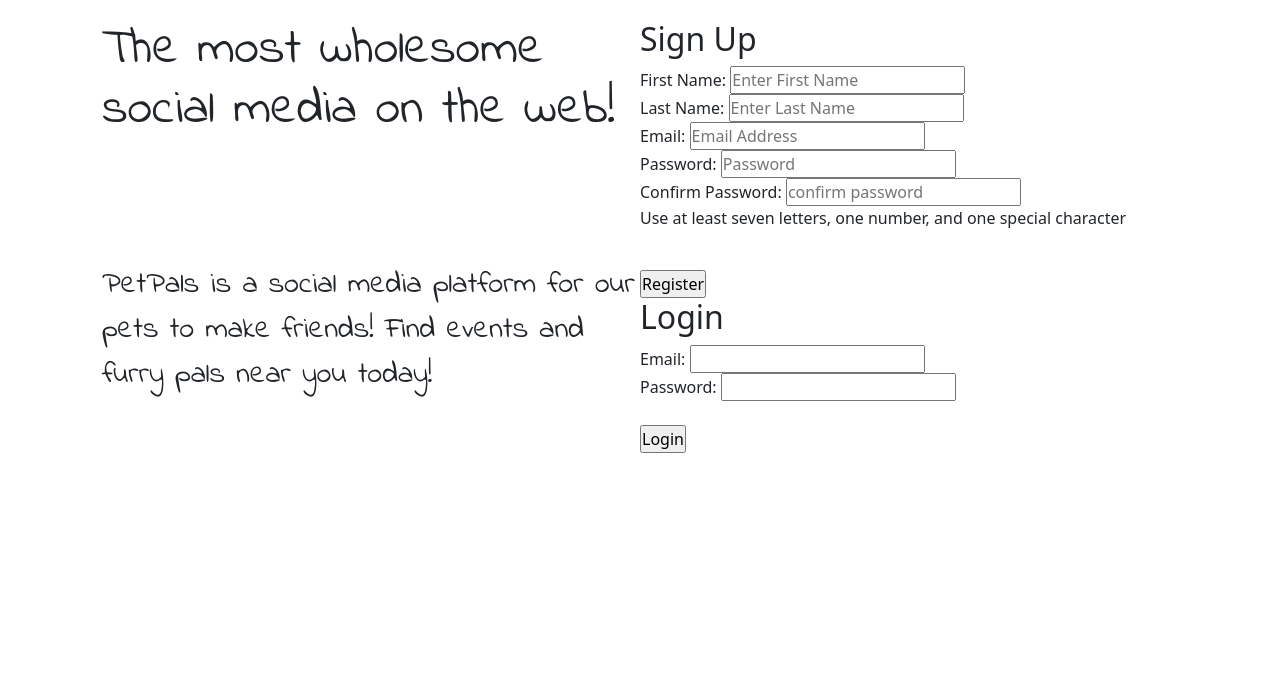
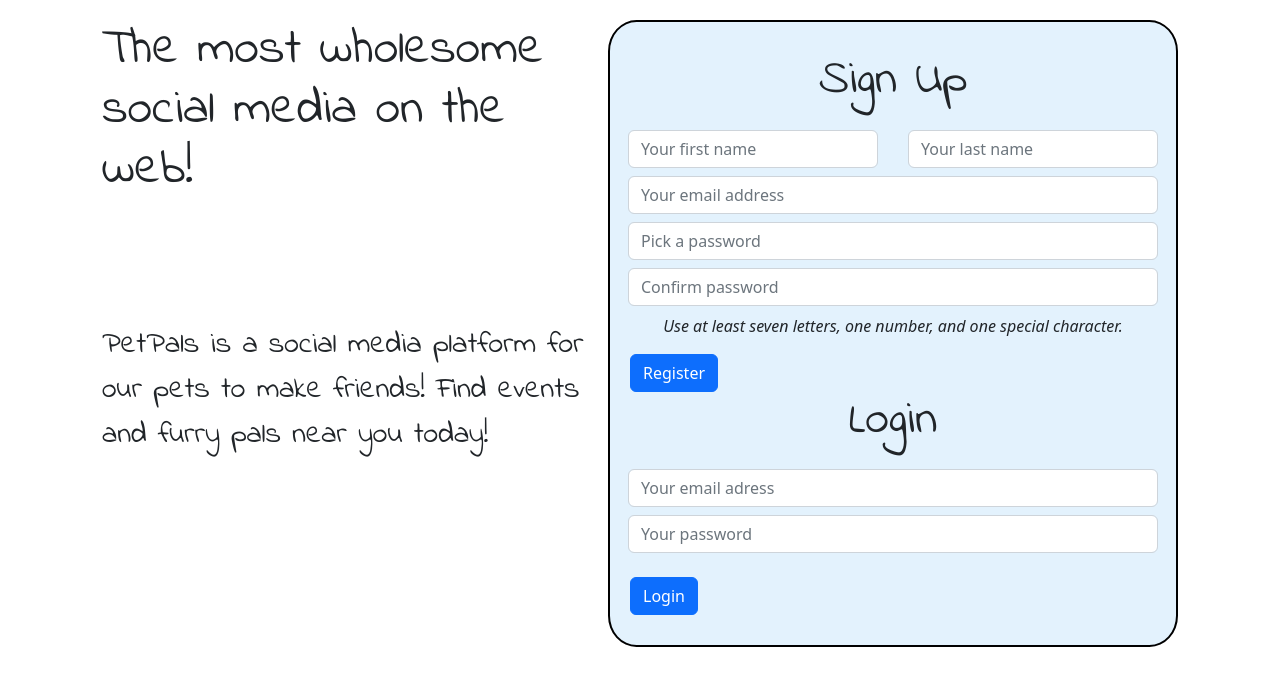
Before and after one commit to Steven-DeTeso/PetPals, a Flask app: page / in a window 1280 px wide. Shown: the part 86-772 px from the top of the page. Run offline with Flask 2, Linux system fonts and the light colour scheme.

Commit message:
login/reg page styling

```diff
--- a/flask_app/static/style.css
+++ b/flask_app/static/style.css
@@ -50,6 +50,32 @@ nav{
   flex: 1;
 }
 
-.login-left{
-  margin-top: ;
+.login-right{
+  border: 2px solid black;
+  border-radius: 5%;
+  padding: 30px;
+  background-color: rgb(227 242 253);
 }
+
+#firstName{
+  margin-right: 15px;
+}
+
+#lastName{
+  margin-left: 15px;
+}
+
+#signUpLogin{
+  text-align: center;
+  margin-bottom: 20px;
+  font-family: IndieFlower;
+  font-size: xxx-large;
+}
+
+#btnLoginReg{
+  margin-left: -10px;
+}
+
+#infoLoginReg{
+  text-align: center;
+}
--- a/flask_app/templates/Login_Page.html
+++ b/flask_app/templates/Login_Page.html
@@ -18,9 +18,9 @@
             <h2 class="indiefont tagline">The most wholesome social media on the web!</h2>
             <p class="login-left indiefont tag2">PetPals is a social media platform for our pets to make friends! Find events and furry pals near you today!</p>
         </div>
-        <div class="flex-child">
+        <div class="flex-child login-right">
             <form action="register_user" method="post">
-                <h2>Sign Up</h2>
+                <h2 id="signUpLogin">Sign Up</h2>
                 {% with messages = get_flashed_messages(category_filter=['register']) %}
                     {% if messages %}
                     <div class="alert alert-danger" role="alert">
@@ -31,41 +31,24 @@
                     </div>
                     {% endif %}
                 {% endwith %}
-                <div class="form-group">
-                    <label for="first_name">First Name: </label>
-                    <input type="text" placeholder="Enter First Name" name="First Name" id="First Name" required>
-                <!--    <input type="text" name="first_name" class=""> -->
+                <div class="form-group row">
+                    <input type="text" class="form-control col" placeholder="Your first name" name="first_name" id="firstName" required>
+                    <input type="text" class="form-control col" placeholder="Your last name" name="last_name" id="lastName" required>
                 </div>
-                <div class="form-group">
-                    <label for="last_name">Last Name: </label>
-                    <input type="text" placeholder="Enter Last Name" name="Last Name" id="Last Name" required>
-                    <!-- <input type="text" name="last_name" class=""> -->
+                <div class="form-group row mt-2">
+                    <input type="text" class="form-control" placeholder="Your email address" email="email" id="Email" required>
                 </div>
-                <div class="form-group">
-                    <label for="email">Email: </label>
-                    <input type="text" placeholder="Email Address" email="Email" id="Email" required>
-                    <!--  <input type="text" name="email" class=""> -->
+                <div class="form-group row mt-2">
+                    <input type="password" class="form-control" placeholder="Pick a password" name="password" password="password" id="Password" required>
                 </div>
-                <div class="form-group">
-                    <label for="password">Password: </label>
-                    <input type="text" placeholder="Password" password="Password" id="Password" required>
-                    <!-- <input type="password" name="password" class=""> -->
+                <div class="form-group row mt-2">
+                    <input type="password" class="form-control" placeholder="Confirm password" name="confirm password" id="confirm_password" required>
                 </div>
-                <div class="form-group">
-                    <label for="confirm_password">Confirm Password: </label>
-                    <input type="text" placeholder="confirm password" confirm password="confirm password" id="confirm_password" required>
-                    <!-- <input type="password" name="confirm_password" class=""> -->
-                </div>
-                <div>
-                    <p class="p2">Use at least seven letters, one number, and one special character</p>
-                </div>
-                <div>
-                    <br>
-                    <input type="submit" value="Register">
-                </div>
+                <p class="mt-2" id="infoLoginReg"><em>Use at least seven letters, one number, and one special character.</em></p>
+                <input type="submit" class="btn btn-primary" value="Register" id="btnLoginReg">
             </form>
-            <form action="/login" method="post" class="">
-                <h2 class="">Login</h2>
+            <form action="/login" method="post">
+                <h2 id="signUpLogin">Login</h2>
                 {% with messages = get_flashed_messages(category_filter=['login']) %}
                     {% if messages %}
                     <div class="alert alert-danger" role="alert">
@@ -76,17 +59,13 @@
                     </div>
                     {% endif %}
                 {% endwith %}
-                <div class="form-group">
-                    <label for="email">Email: </label>
-                    <input type="text" name="email" class="">
-                </div>
-                <div class="form-group">
-                    <label for="password">Password: </label>
-                    <input type="password" name="password" class="">
+                <div class="form-group row">
+                    <input type="text" name="email" class="form-control" placeholder="Your email adress">
+                    <input type="password" name="password" class="form-control mt-2" placeholder="Your password">
                 </div>
                 <div>
                     <br>
-                    <input type="submit" value="Login" class="">
+                    <input type="submit" value="Login" class="btn btn-primary" id="btnLoginReg">
                 </div>
             </form>
         </div>
```
